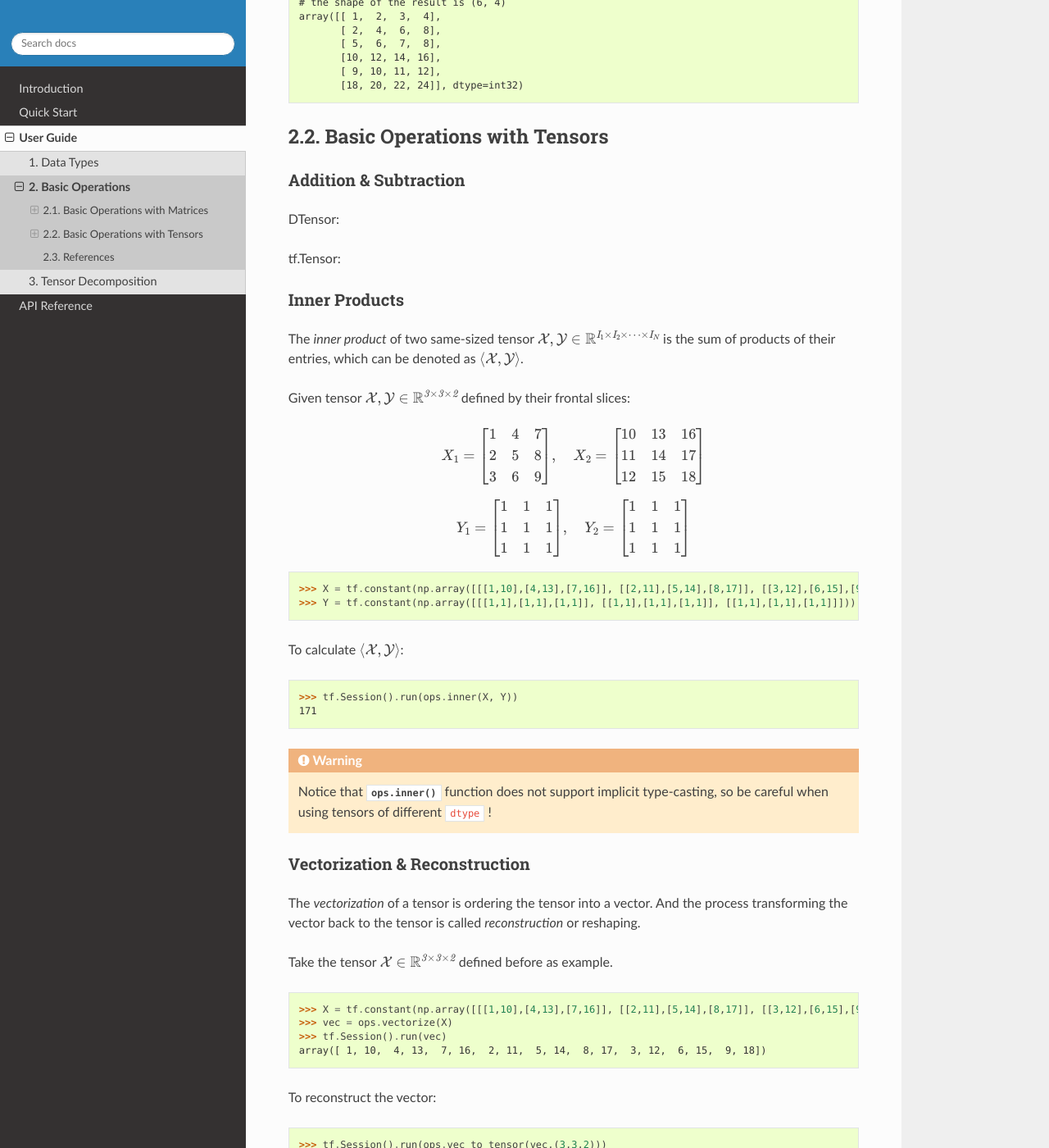
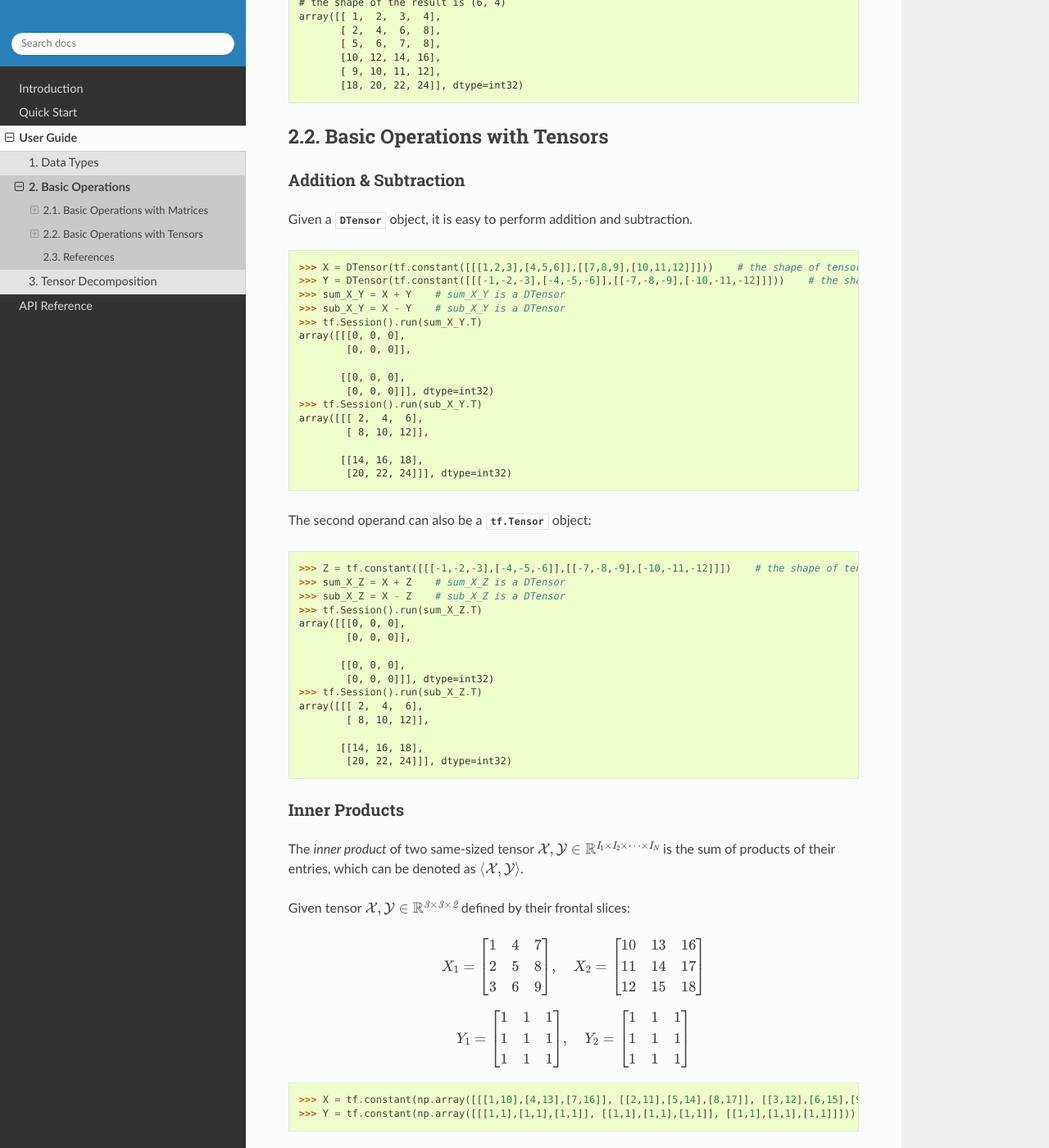
Before and after one commit to Large-Scale-Tensor-Decomposition/TensorD, a Sphinx documentation site: the page built from docs/source/guide_basic_ops.rst, in a window 1280 px wide and 1400 px high, scrolled down 3967 px. Shown: the whole window at 82% size. Built offline with Sphinx 7.4.7 and the Read the Docs theme 2.0.0, drawn with Linux system fonts in a browser that asks for light colours; pages that are not in the unit, such as notebooks, are missing from menus.

Commit message:
Add Addition & Subtraction

```diff
--- a/docs/source/guide_basic_ops.rst
+++ b/docs/source/guide_basic_ops.rst
@@ -260,11 +260,47 @@ Basic Operations with Tensors
 
 Addition & Subtraction
 ^^^^^^^^^^^^^^^^^^^^^^
+Given a :class:`DTensor` object, it is easy to perform addition and subtraction.
+
+.. code-block:: python
+
+   >>> X = DTensor(tf.constant([[[1,2,3],[4,5,6]],[[7,8,9],[10,11,12]]]))    # the shape of tensor X is (2, 2, 3)
+   >>> Y = DTensor(tf.constant([[[-1,-2,-3],[-4,-5,-6]],[[-7,-8,-9],[-10,-11,-12]]]))    # the shape of tensor Y is (2, 2, 3)
+   >>> sum_X_Y = X + Y    # sum_X_Y is a DTensor
+   >>> sub_X_Y = X - Y    # sub_X_Y is a DTensor
+   >>> tf.Session().run(sum_X_Y.T)
+   array([[[0, 0, 0],
+           [0, 0, 0]],
+
+          [[0, 0, 0],
+           [0, 0, 0]]], dtype=int32)
+   >>> tf.Session().run(sub_X_Y.T)
+   array([[[ 2,  4,  6],
+           [ 8, 10, 12]],
+
+          [[14, 16, 18],
+           [20, 22, 24]]], dtype=int32)
 
 
-DTensor:
+The second operand can also be a :class:`tf.Tensor` object:
 
-tf.Tensor:
+.. code-block:: python
+
+   >>> Z = tf.constant([[[-1,-2,-3],[-4,-5,-6]],[[-7,-8,-9],[-10,-11,-12]]])    # the shape of tensor Z is (2, 2, 3)
+   >>> sum_X_Z = X + Z    # sum_X_Z is a DTensor
+   >>> sub_X_Z = X - Z    # sub_X_Z is a DTensor
+   >>> tf.Session().run(sum_X_Z.T)
+   array([[[0, 0, 0],
+           [0, 0, 0]],
+
+          [[0, 0, 0],
+           [0, 0, 0]]], dtype=int32)
+   >>> tf.Session().run(sub_X_Z.T)
+   array([[[ 2,  4,  6],
+           [ 8, 10, 12]],
+
+          [[14, 16, 18],
+           [20, 22, 24]]], dtype=int32)
 
 
 
```
